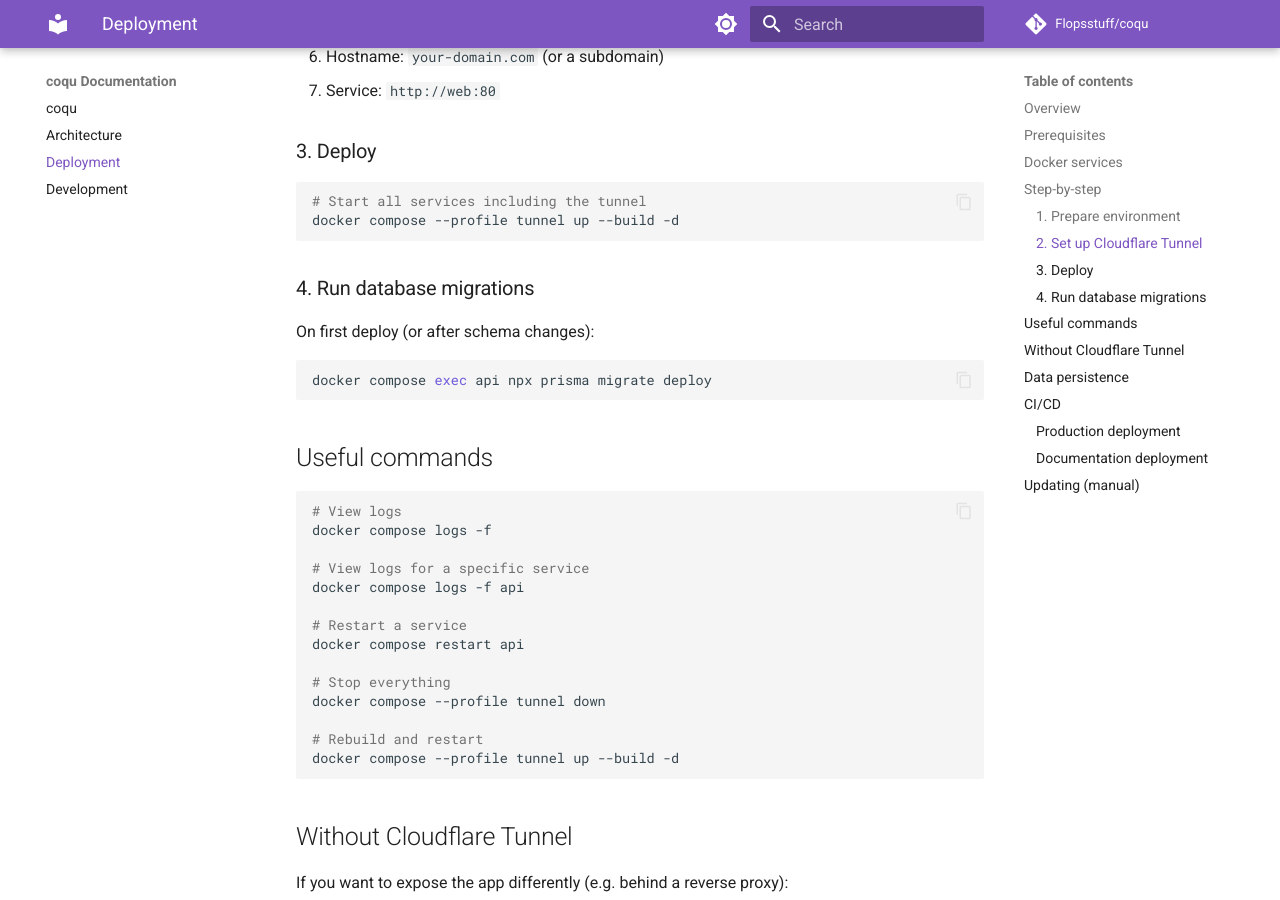
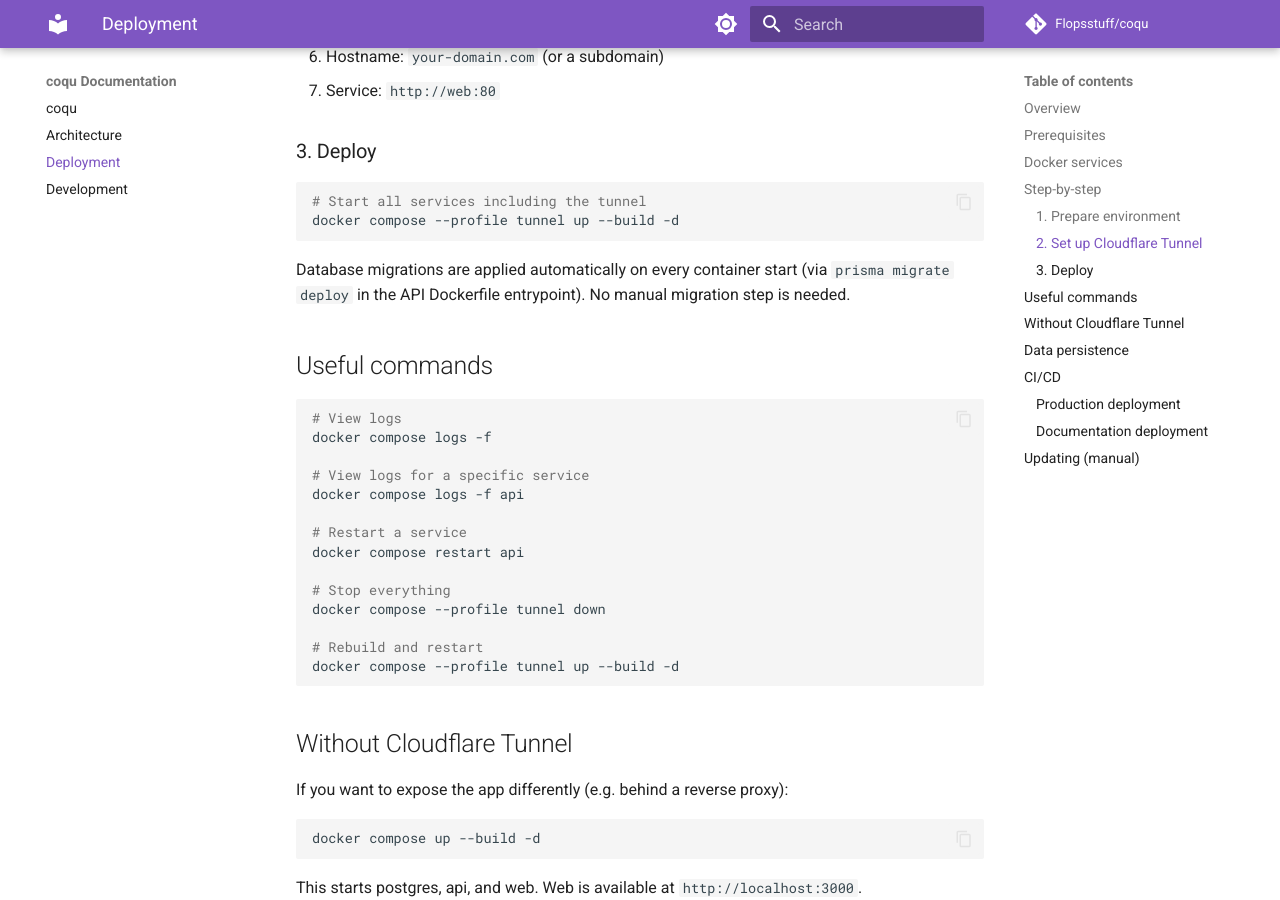
Before and after one commit to Flopsstuff/coqu, an MkDocs documentation site: the page built from docs/deployment.md, in a window 1280 px wide and 900 px high, scrolled down 1260 px. Built offline with MkDocs 1.6.1 and Material for MkDocs 9.7.7, drawn with Linux system fonts in a browser that asks for light colours; comment, search, counter and statistics services are not loaded; some of the changed text lies outside the part shown.

Commit message:
📝 Update docs to reflect automatic migrations on container start
Co-Authored-By: Claude Opus 4.6 <noreply@anthropic.com>

````diff
--- a/docs/deployment.md
+++ b/docs/deployment.md
@@ -52,13 +52,7 @@ Edit `.env` and set production values for:
 docker compose --profile tunnel up --build -d
 ```
 
-### 4. Run database migrations
-
-On first deploy (or after schema changes):
-
-```bash
-docker compose exec api npx prisma migrate deploy
-```
+Database migrations are applied automatically on every container start (via `prisma migrate deploy` in the API Dockerfile entrypoint). No manual migration step is needed.
 
 ## Useful commands
 
@@ -121,5 +115,6 @@ The workflow in `.github/workflows/docs.yml` deploys documentation to GitHub Pag
 ```bash
 git pull
 docker compose --profile tunnel up --build -d
-docker compose exec api npx prisma migrate deploy
 ```
+
+Migrations are applied automatically on container start.
````
Also changed, not shown: docs/architecture.md (+1 -1 lines).
